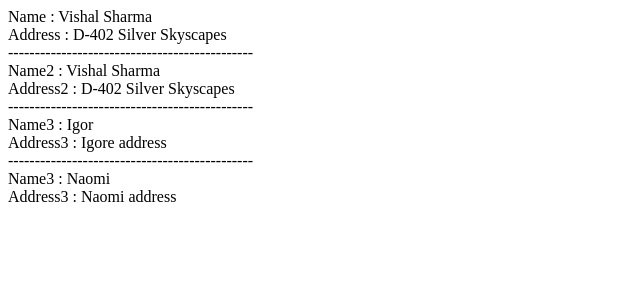
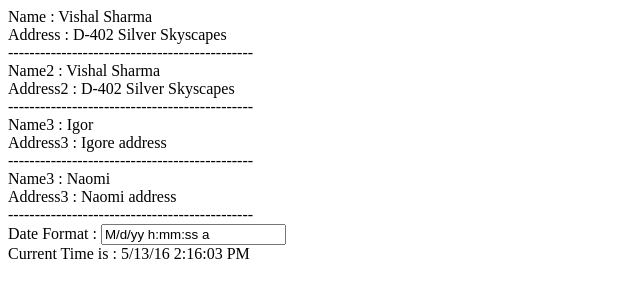
Before and after one commit to vsharma2013/ngapps, a plain HTML site: page app1-init/client/v3/index.html in a window 1280 px wide. Shown: the whole page, without its empty margins (0-640 px from the left). Drawn offline with nearby package versions, Linux system fonts and the light colour scheme; files whose address does not match are found by name.

Commit message:
v3 directive current time

```diff
--- a/app1-init/client/v3/index.html
+++ b/app1-init/client/v3/index.html
@@ -16,6 +16,12 @@
 		<span>----------------------------------------------</span>
 		</br>
 		<my-customer3 info="naomi"></my-customer3>
+		<span>----------------------------------------------</span>
+		</br>
+		<div>
+			Date Format : <input ng-model="format"></input></br>
+			Current Time is : <span my-current-time="format"></span>
+		</div>
 	</div>
 </body>
 <script type="text/javascript" src="./../angular/angular.js"></script>
--- a/app1-init/client/v3/index.js
+++ b/app1-init/client/v3/index.js
@@ -2,15 +2,18 @@
 	angular
 		.module('directiveApp', [])
 		.controller('Controller', Controller)
-		.directive('myCustomer', function() { return MyCustomer })
-		.directive('myCustomer2', function() { return MyCustomer2 })
-		.directive('myCustomer3', function() { return MyCustomer3 });
+		.directive('myCustomer',  function() { return MyCustomer; })
+		.directive('myCustomer2', function() { return MyCustomer2; })
+		.directive('myCustomer3', function() { return MyCustomer3; })
+		.directive('myCurrentTime', MyCurrentTime)
 
 	function Controller($scope){
 		$scope.name = 'Vishal Sharma';
 		$scope.address = 'D-402 Silver Skyscapes';
 		$scope.igor = { name : 'Igor', address : 'Igore address'};
 		$scope.naomi = { name : 'Naomi', address : 'Naomi address'};
+
+		$scope.format = 'M/d/yy h:mm:ss a';
 	}
 	Controller.$inject = ['$scope'];
 
@@ -30,4 +33,25 @@
 		scope : { cinfo : '=info' },
 		template : '<div> Name3 : {{cinfo.name}}</br>    Address3 : {{cinfo.address}}'
 	};
+
+	function MyCurrentTime($interval, dateFilter){
+		function link(scope, element, attrs){
+			var tid, format = scope.format;
+
+			function updateTime() {
+				element.text(dateFilter(new Date(), format));
+			}
+
+			scope.$watch(attrs.myCurrentTime, function(value){
+				format = value;
+				updateTime();
+			});
+
+			element.on('$destroy', function() { $interval.cancel(tid) });
+
+			tid = $interval(updateTime, 1000);
+		}
+		return { link : link }
+	}
+	MyCurrentTime.$inject = ['$interval', 'dateFilter']
 })();
```
